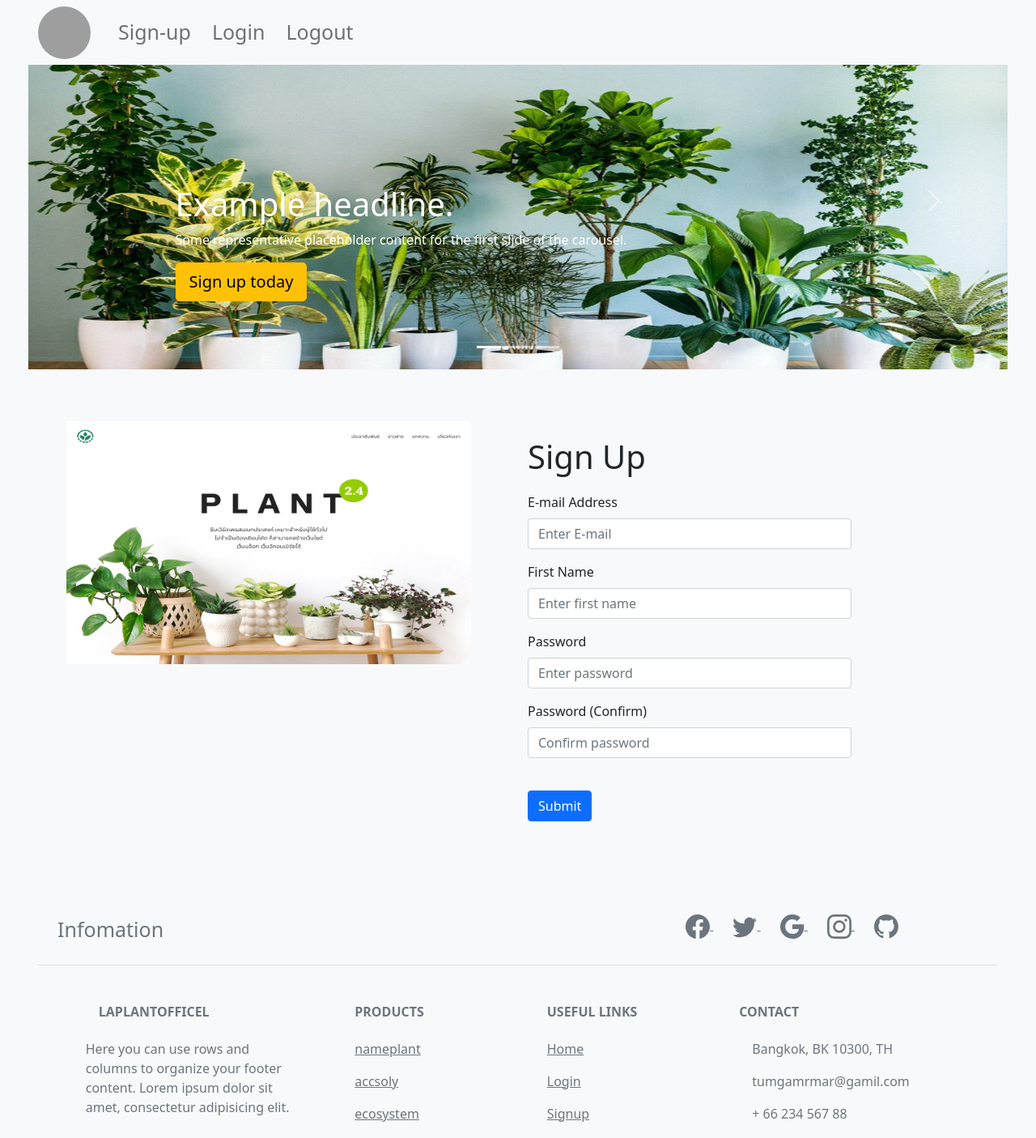
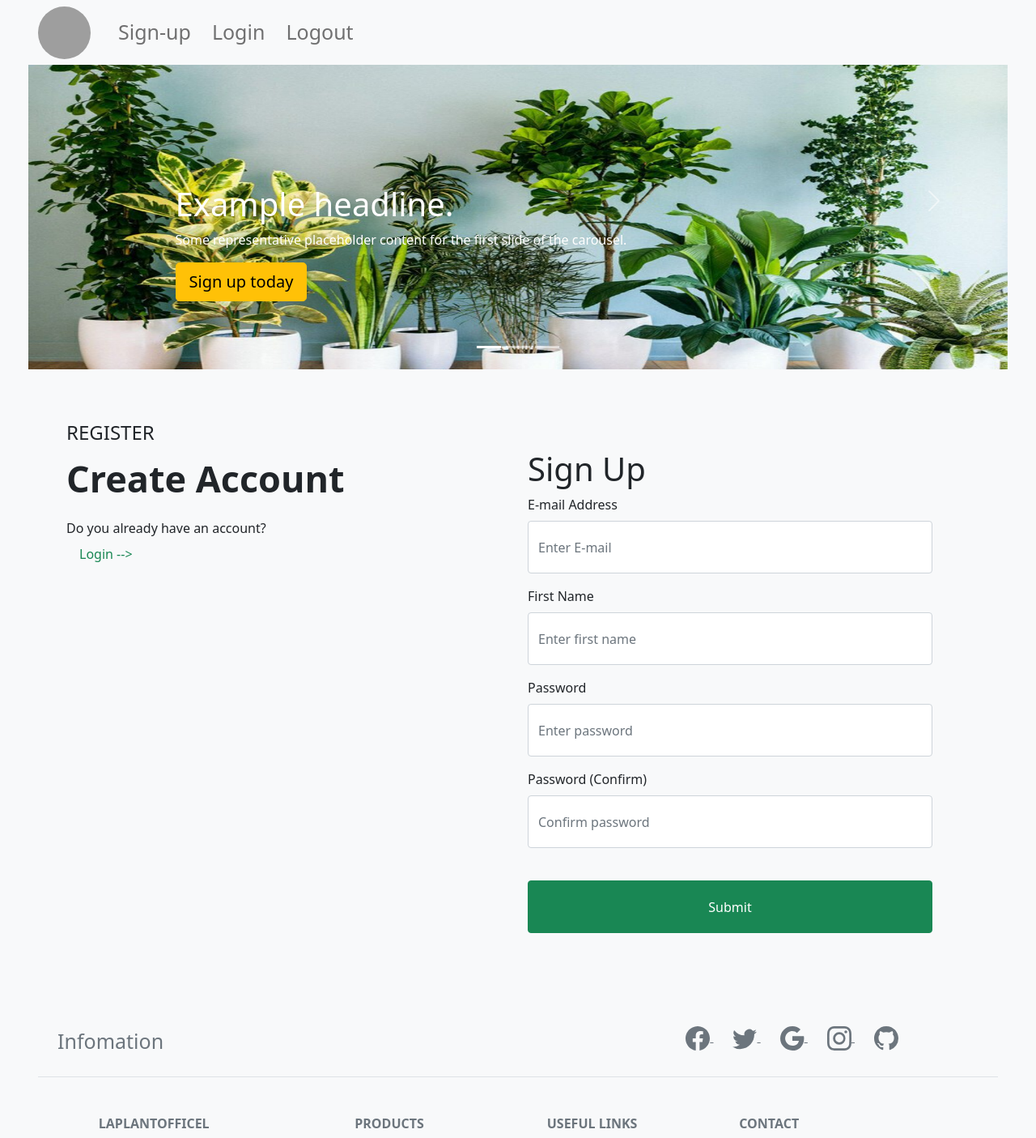
Before and after one commit to kittikhun1910/Webapp, a Flask app: page /signup in a window 1280 px wide. Shown: the top 1405 px of the page at 81% size. Run offline with Flask 2, Linux system fonts and the light colour scheme; some libraries are stand-ins or nearby versions; grey boxes are pictures that could not be loaded.

Commit message:
edit from input&addpath

```diff
--- a/myapp/templates/signup.html
+++ b/myapp/templates/signup.html
@@ -12,13 +12,15 @@
   <div class="row">
     <div class="col">
       <div class="col">
-        <img src="/static/plant_1.png" alt="" style="height: 300px; width: 500px">
+        <h4>REGISTER</h4>
+        <p style="font-size: 45px; font-weight: 600; text-align: left">Create Account</p>
+        <p class="col">Do you already have an account?  <a class="nav-link link-success" href="/logining"> Login --></a> </p>
       </div>
     </div>
     <div class="col">
-      <form method="POST">
-        <h1 style="margin-top: 20px;"> Sign Up </h1>
-        <div class="form-group mb-3" style="width: 400px; margin-top:20px">
+      <form method="POST" style="margin-top: 35px">
+        <h1> Sign Up </h1>
+        <div class="form-group mb-3" style="width: 500px;">
           <label for="email" class="form-label">E-mail Address</label>
           <input
             type="email"
@@ -26,9 +28,10 @@
             id="email"
             name="email"
             placeholder="Enter E-mail"
+            style="height: 65px;"
           />
         </div>
-        <div class="form-group mb-3" style="width: 400px;">
+        <div class="form-group mb-3" style="width: 500px;">
           <label for="firstName" class="form-label">First Name</label>
           <input
             type="text"
@@ -36,9 +39,10 @@
             id="firstName"
             name="firstName"
             placeholder="Enter first name"
+            style="height: 65px;"
           />
         </div>
-        <div class="form-group mb-3" style="width: 400px;">
+        <div class="form-group mb-3" style="width: 500px;">
           <label for="password1" class="form-label">Password</label>
           <input
             type="password"
@@ -46,9 +50,10 @@
             id="password1"
             name="password1"
             placeholder="Enter password"
+            style="height: 65px;"
           />
         </div>
-        <div class="form-group mb-3" style="width: 400px;">
+        <div class="form-group mb-3" style="width: 500px;">
           <label for="password2" class="form-label">Password (Confirm)</label>
           <input
             type="password"
@@ -56,10 +61,11 @@
             id="password2"
             name="password2"
             placeholder="Confirm password"
+            style="height: 65px;"
           />
         </div>
         <br />
-        <button type="submit" class="btn btn-primary mb-3">Submit</button>
+        <button type="submit" class="btn btn-success mb-3" style="height: 65px; width: 500px;">Submit</button>
       </form>
     </div>
   </div>
```
Also changed, not shown: myapp/templates/login.html (+15 -12 lines).
